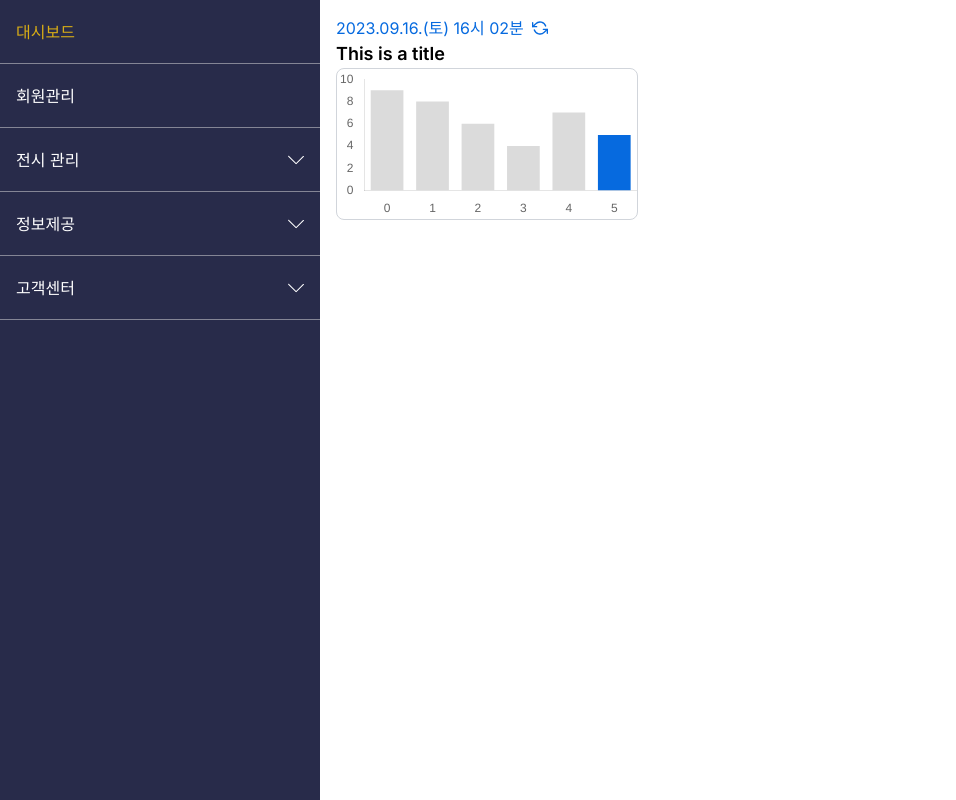
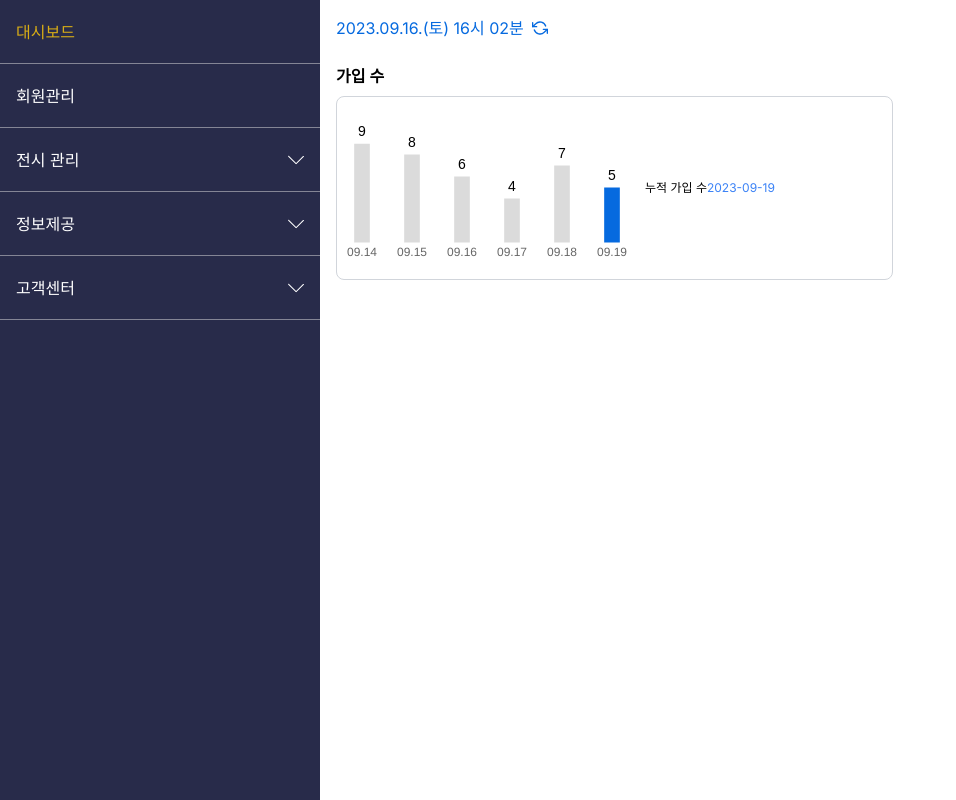
Before and after one commit to ppotatoG/housetalk-admin, a Next.js app: page /dashboard in a window 1280 px wide. Shown: the whole page, without its empty margins (0-956 px from the left). Built offline with nearby package versions, Linux system fonts and the light colour scheme.

Commit message:
Refactor: chart for better performance

```diff
--- a/src/app/component/Dashboard/SignUpContents.tsx
+++ /dev/null
@@ -1,104 +0,0 @@
-import React from 'react';
-import {
-  Chart as ChartJS,
-  CategoryScale,
-  LinearScale,
-  BarElement,
-  Title,
-  Tooltip,
-  Legend,
-} from 'chart.js';
-import { Bar } from 'react-chartjs-2';
-
-ChartJS.register(
-  CategoryScale,
-  LinearScale,
-  BarElement,
-  Title,
-  Tooltip,
-  Legend
-);
-
-interface DUMMY_SIGNUP_CONTENTS_TYPE {
-  date: string;
-  daily: number;
-  cumulative: number;
-}
-
-interface SignupChartProps {
-  data: DUMMY_SIGNUP_CONTENTS_TYPE[];
-  formattedDate: string;
-}
-
-const SignUpContents = ({ data, formattedDate }: SignupChartProps) => {
-  const options = {
-    responsive: true,
-    plugins: {
-      legend: {
-        display: false,
-      },
-    },
-    scales: {
-      x: {
-        grid: {
-          display: false,
-          drawOnChartArea: false,
-          drawBorder: false,
-        },
-        ticks: {
-          callback: function (value) {
-            return String(value);
-          },
-        },
-      },
-      y: {
-        grid: {
-          display: false,
-          drawOnChartArea: false,
-          drawBorder: false,
-        },
-      },
-    },
-  };
-
-  const useData = data.slice(0, 6).reverse();
-  const labels = useData.map(item => item.date);
-  const dailyCounts = useData.map(item => item.daily);
-
-  const chartData = {
-    labels,
-    datasets: [
-      {
-        label: undefined, // hide undefined label
-        data: dailyCounts,
-        backgroundColor: useData.map(item => {
-          return formattedDate === item.date.replace(/-/g, '.')
-            ? '#066ADF'
-            : '#DBDBDB';
-        }),
-      },
-    ],
-  };
-
-  return (
-    <div style={{ position: 'relative' }}>
-      <h1 className="text-black text-lg font-semibold custom-title">
-        This is a title
-      </h1>
-
-      <div className="rounded-lg border border-gray-300 bg-white">
-        <Bar options={options} data={chartData} />
-      </div>
-      {/*<div*/}
-      {/*  style={{ position: 'absolute', right: '50%', top: '10px', zIndex: 1 }}*/}
-      {/*>*/}
-      {/*  누적 가입 수 |{' '}*/}
-      {/*  <span style={{ color: 'blue' }}>*/}
-      {/*    {useData[useData.length - 1].date}*/}
-      {/*  </span>*/}
-      {/*</div>*/}
-    </div>
-  );
-};
-
-export default SignUpContents;
--- a/src/app/component/Dashboard/index.tsx
+++ b/src/app/component/Dashboard/index.tsx
@@ -1,7 +1,7 @@
 'use client';
 
 import { FiRefreshCcw } from 'react-icons/fi';
-import SignUpContents from '@/app/component/Dashboard/SignUpContents';
+import SignUpContents from '@/app/component/Dashboard/signUpContents';
 
 interface DUMMY_SIGNUP_CONTENTS_TYPE {
   date: string;
@@ -55,14 +55,14 @@ const DUMMY_HOUSE_REVIEW_POSTS = Array.from({ length: 20 }, (_, i) => ({
 const Dashboard = () => {
   const now = new Date();
 
-  const options: Intl.DateTimeFormatOptions = {
+  const formatOptions: Intl.DateTimeFormatOptions = {
     year: 'numeric',
     month: '2-digit',
     day: '2-digit',
     weekday: 'short',
   };
 
-  const formattedDate = new Date().toLocaleDateString('ko-KR', options);
+  const formattedDate = new Date().toLocaleDateString('ko-KR', formatOptions);
 
   const hours = now.getHours().toString().padStart(2, '0');
   const minutes = now.getMinutes().toString().padStart(2, '0');
@@ -80,11 +80,8 @@ const Dashboard = () => {
           <FiRefreshCcw />
         </button>
       </div>
-      <div className="flex gap-2">
-        <SignUpContents
-          data={DUMMY_SIGNUP_CONTENTS}
-          formattedDate="2023.09.19"
-        />
+      <div className="flex gap-2 mt-6">
+        <SignUpContents data={DUMMY_SIGNUP_CONTENTS} today="2023.09.19" />
       </div>
     </>
   );
--- /dev/null
+++ b/src/app/component/Dashboard/signUpContents/Chart.tsx
@@ -0,0 +1,45 @@
+import { Bar } from 'react-chartjs-2';
+import { ChartData, ChartConfiguration } from 'chart.js';
+import React from 'react';
+
+interface ChartProps {
+  chartData: ChartData<'bar'>;
+  options: ChartConfiguration['options'];
+}
+
+const Chart: React.FC<ChartProps> = ({ chartData, options }) => {
+  return (
+    <Bar
+      data={chartData}
+      options={options}
+      plugins={[
+        {
+          id: 'customPlugin',
+          afterDraw: chart => {
+            const ctx = chart.ctx;
+            if (!ctx) return;
+            ctx.font = '14px Arial';
+            ctx.textAlign = 'center';
+            ctx.textBaseline = 'bottom';
+
+            chart.data.datasets?.forEach((dataset, i) => {
+              const meta = chart.getDatasetMeta(i);
+              meta.data.forEach((bar, index) => {
+                const data = dataset.data?.[index];
+                if (typeof data === 'number') {
+                  ctx.fillText(
+                    String(data),
+                    (bar as unknown as { x: number }).x,
+                    (bar as unknown as { y: number }).y - 5
+                  );
+                }
+              });
+            });
+          },
+        },
+      ]}
+    />
+  );
+};
+
+export default Chart;
--- /dev/null
+++ b/src/app/component/Dashboard/signUpContents/index.tsx
@@ -0,0 +1,112 @@
+import React from 'react';
+import Chart from './Chart';
+
+import {
+  BarElement,
+  CategoryScale,
+  Chart as ChartJS,
+  ChartData,
+  ChartOptions,
+  Legend,
+  LinearScale,
+  Title,
+  Tooltip,
+} from 'chart.js';
+
+ChartJS.register(
+  CategoryScale,
+  LinearScale,
+  BarElement,
+  Title,
+  Tooltip,
+  Legend
+);
+
+interface DUMMY_SIGNUP_CONTENTS_TYPE {
+  date: string;
+  daily: number;
+  cumulative: number;
+}
+
+interface SignUpContentsProps {
+  data: DUMMY_SIGNUP_CONTENTS_TYPE[];
+  today: string;
+}
+
+const SignUpContents: React.FC<SignUpContentsProps> = ({ data, today }) => {
+  const options: ChartOptions<'bar'> = {
+    responsive: true,
+    plugins: {
+      legend: {
+        display: false,
+      },
+    },
+    layout: {
+      padding: {
+        top: 20,
+      },
+    },
+    events: [],
+    scales: {
+      x: {
+        border: {
+          display: false,
+        },
+        grid: {
+          display: false,
+          drawTicks: false,
+        },
+      },
+      y: {
+        border: {
+          display: false,
+        },
+        grid: {
+          display: false,
+          drawTicks: false,
+        },
+        ticks: {
+          display: false,
+        },
+      },
+    },
+  };
+
+  const filteredData = data.slice(0, 6).reverse();
+  const labels = filteredData.map(item =>
+    item.date.slice(-5).replace(/-/g, '.')
+  );
+  const dailyCounts = filteredData.map(item => item.daily);
+
+  const chartData: ChartData<'bar'> = {
+    labels,
+    datasets: [
+      {
+        data: dailyCounts,
+        backgroundColor: filteredData.map(item =>
+          today === item.date.replace(/-/g, '.') ? '#066ADF' : '#DBDBDB'
+        ),
+        barThickness: 15,
+      },
+    ],
+  };
+
+  return (
+    <div className="relative w-3/5">
+      <h1 className="text-black text-base	font-semibold mb-2">가입 수</h1>
+      <div className="flex gap-2 items-center rounded-lg border border-gray-300 bg-white py-4">
+        <div>
+          <Chart chartData={chartData} options={options} />
+        </div>
+        <p className="flex text-gray text-xs w-2/5">
+          누적 가입 수
+          <span className="text-blue-500">
+            {filteredData[filteredData.length - 1].date}
+          </span>
+        </p>
+      </div>
+    </div>
+  );
+};
+
+export default SignUpContents;
```
